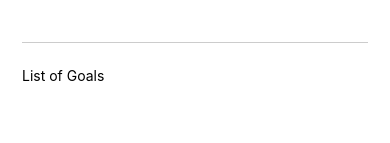
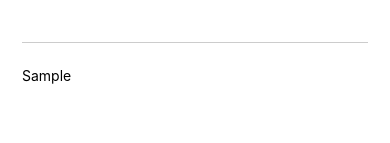
Before and after one commit to HeenaVR/Basic-ToDo-using-React-Native, a React Native app: screen / in a window 390 px wide. Both pictures are taken after typing "Sample" into the empty fields and a click on the button "ADD GOAL". Shown: the part 157-300 px from the top of the page. Built offline with nearby package versions, Linux system fonts and the light colour scheme.

Commit message:
Added dynemic list into todo list

```diff
--- a/App.js
+++ b/App.js
@@ -5,15 +5,19 @@
 export default function App() {
 
   const [enteredText, setEnteredGoalText] = useState('');
-  // enteredText - user input state
+  const [courseGoals, setCourseGoals] = useState([]);
   // setEnteredGoalText - can be updated with this
+  // setCourseGoals - updating function
 
   function goalInputHandler(enteredText) {
     setEnteredGoalText(enteredText);
   };
 
   function addGoalHandler() {
-    console.log(enteredText);
+    setCourseGoals( (currentCourseGoals) => [
+      ...currentCourseGoals,
+      enteredText
+    ]);
   };
 
   return (
@@ -27,7 +31,7 @@
         <Button title='Add Goal' onPress={addGoalHandler} />
       </View>
       <View style={ styles.goalsContainer }>
-        <Text>List of Goals</Text>
+        { courseGoals.map( (goal) => <Text key={goal}>{goal}</Text> ) }
       </View>
     </View>
   );
```
